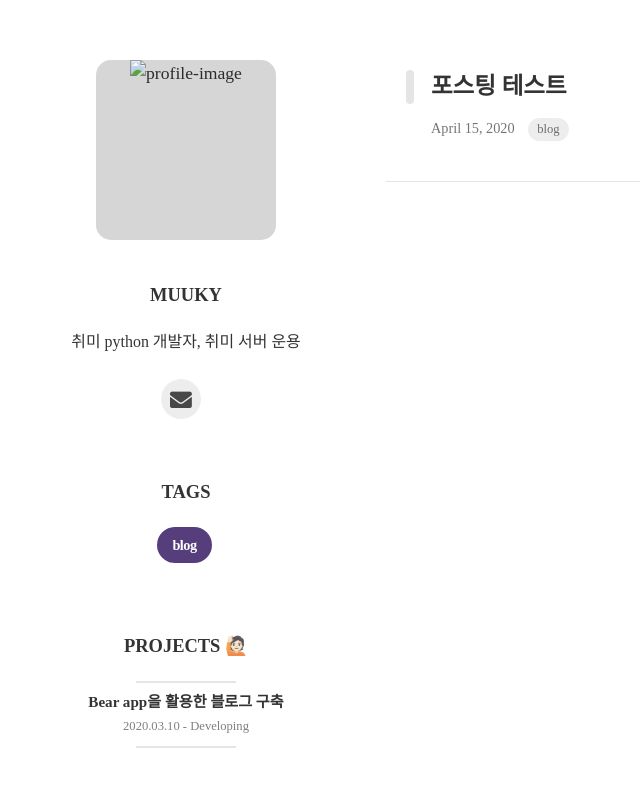
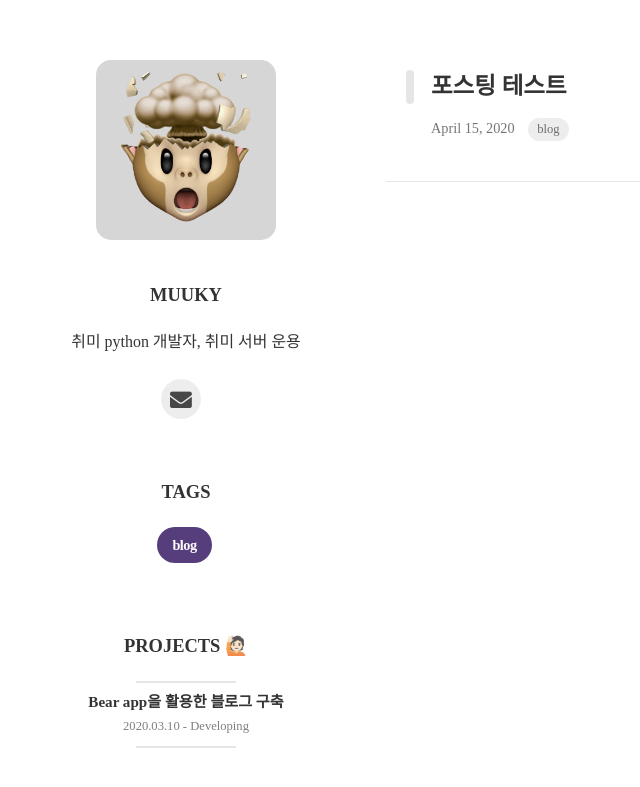
Before and after one commit to muuky/muuky.github.io, a Jekyll site: the page built from index.html, in a window 1280 px wide. Shown: the top 787 px of the page, without its empty margins (84-724 px from the left). Built offline with Jekyll 4.4.1, drawn with Linux system fonts in a browser that asks for light colours; nearby versions of some CDN libraries; some web fonts are replaced; the list of posts is cut into pages by our own code.

Commit message:
new post

```diff
--- a/_config.yml
+++ b/_config.yml
@@ -1,6 +1,6 @@
 # Site Settings
-baseurl: "muuky.github.io"
-url : ""
+baseurl: ""
+url : "muuky.github.io"
 
 # Blog Settings
 theme_settings :
```
